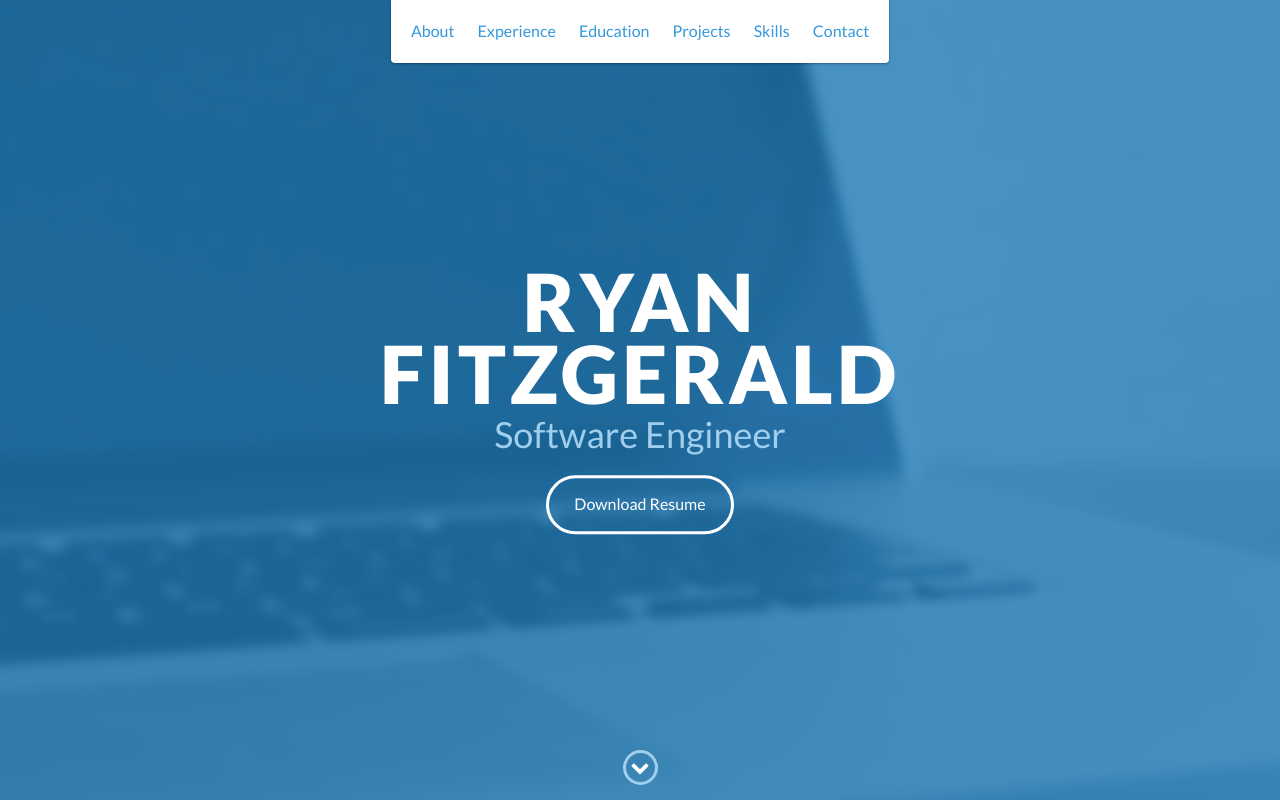
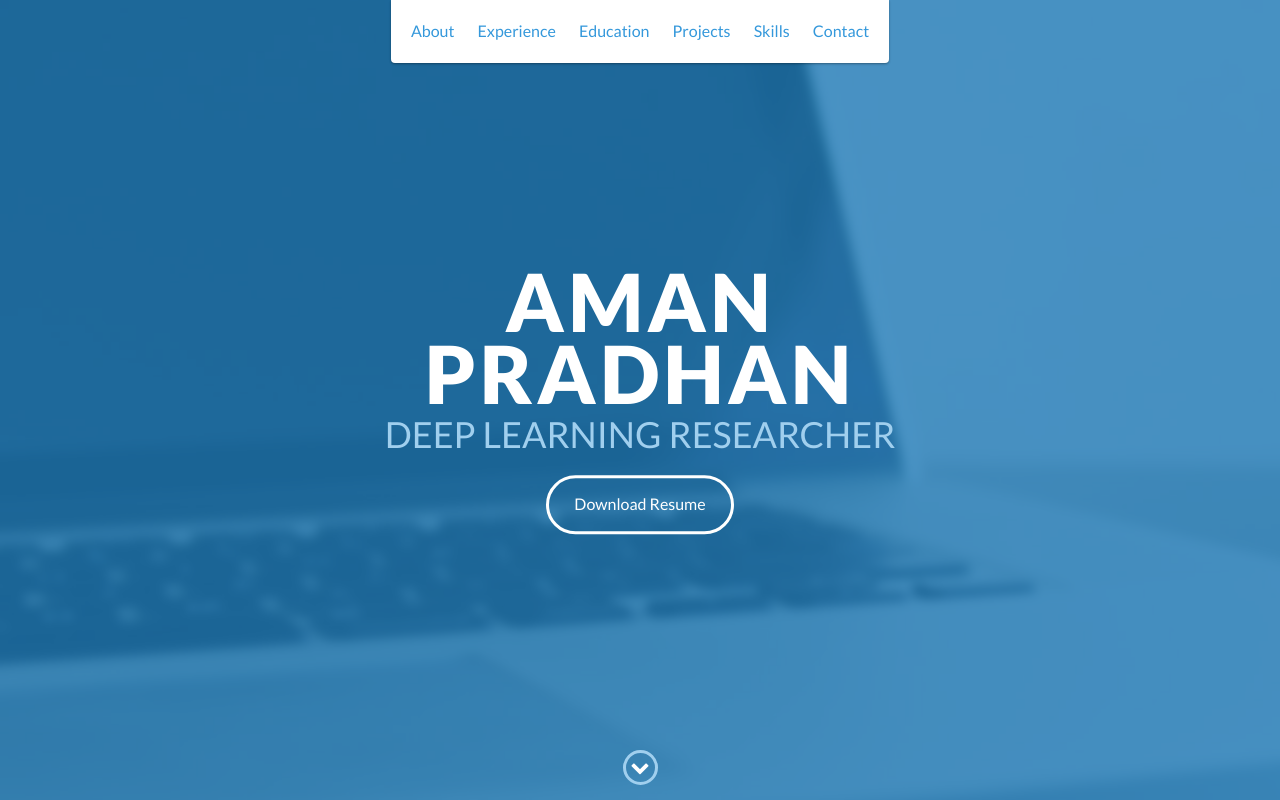
Before and after one commit to Amanpradhan/Portfolio, a website: page index.html in a window 1280 px wide. Shown: the top 800 px of the page. Drawn offline with nearby package versions, Linux system fonts and the light colour scheme.

Commit message:
changed name

```diff
--- a/index.html
+++ b/index.html
@@ -48,8 +48,8 @@
 
     <div id="lead">
         <div id="lead-content">
-            <h1>Ryan Fitzgerald</h1>
-            <h2>Software Engineer</h2>
+            <h1>AMAN PRADHAN</h1>
+            <h2>DEEP LEARNING RESEARCHER</h2>
             <a href="#" class="btn-rounded-white">Download Resume</a>
         </div>
         <!-- End #lead-content -->
@@ -221,7 +221,7 @@
     <div id="contact">
         <h2>Get in Touch</h2>
         <div id="contact-form">
-            <form method="POST" action="https://formspree.io/email@email.com">
+            <form method="POST" action="aprdhn.30000@gmail.com">
                 <input type="hidden" name="_subject" value="Contact request from personal website" />
                 <input type="email" name="_replyto" placeholder="Your email" required>
                 <textarea name="message" placeholder="Your message" required></textarea>
```
